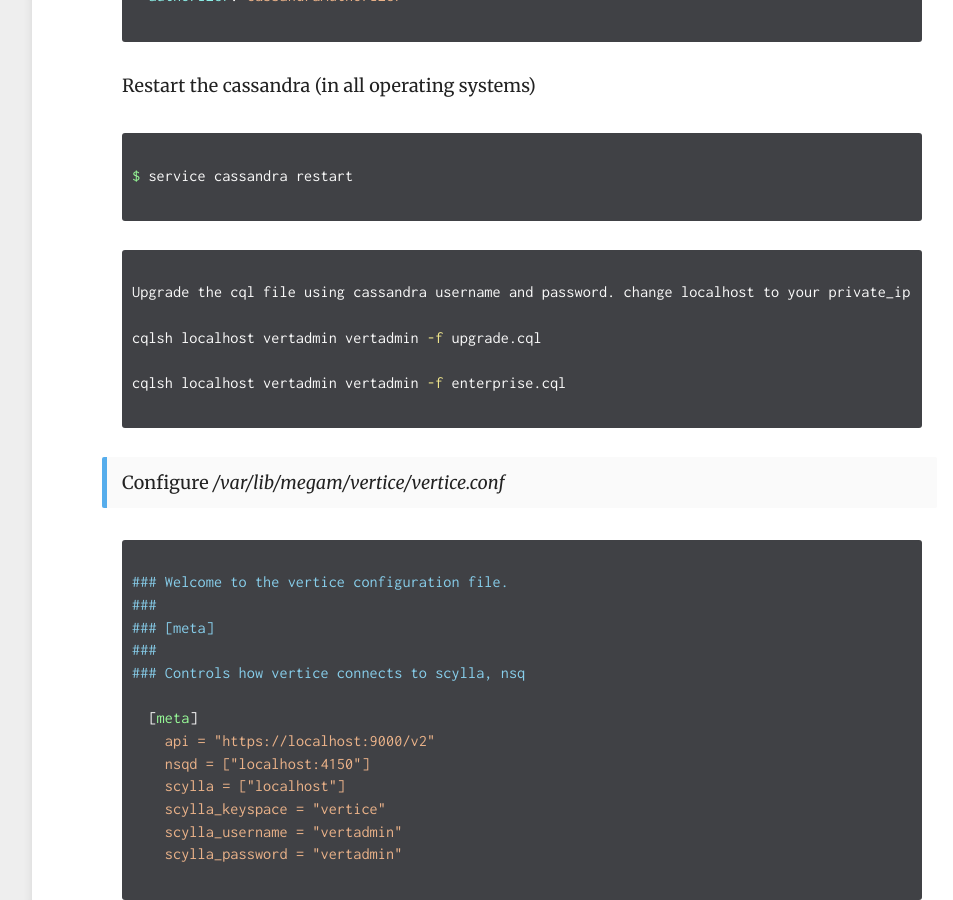
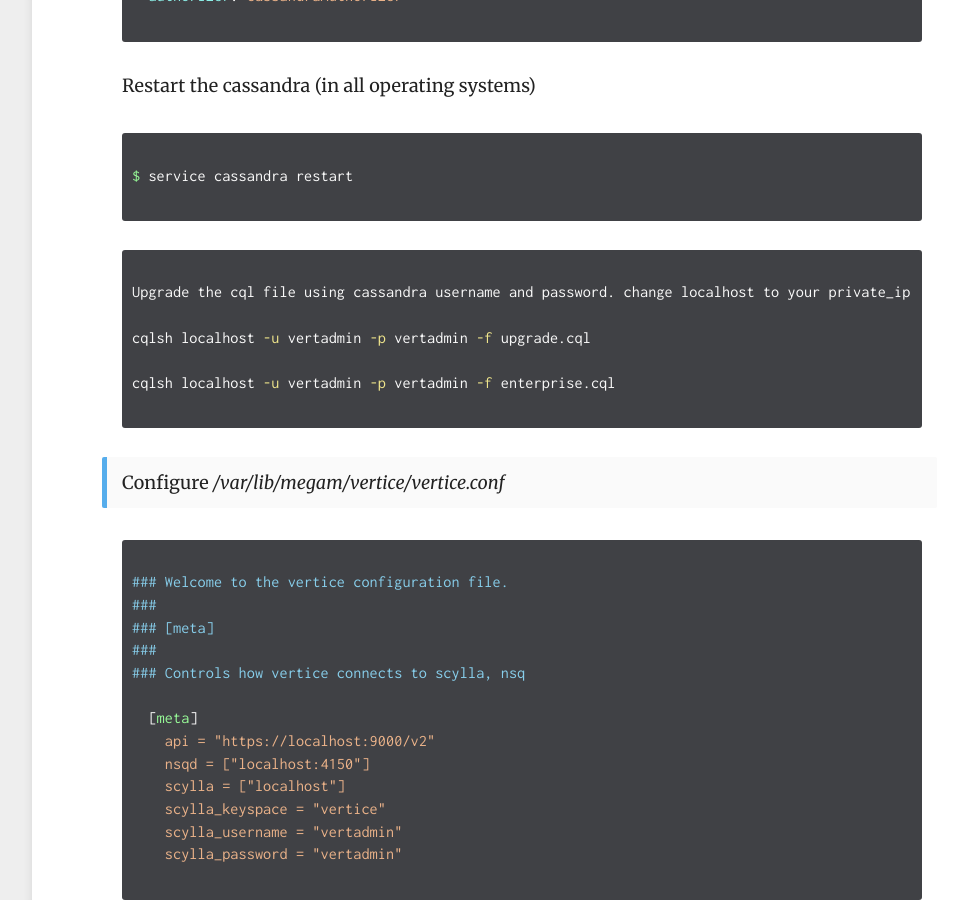
Before and after one commit to megamsys/docs.megam.io, a Jekyll site: the page built from _configuration/vertice.md, in a window 1280 px wide and 900 px high, scrolled down 4127 px. Shown: the whole window, without its empty margins (268-1221 px from the left). Built offline with Jekyll 4.4.1, drawn with Linux system fonts in a browser that asks for light colours.

```diff
--- a/_configuration/vertice.md
+++ b/_configuration/vertice.md
@@ -181,9 +181,9 @@ $ service cassandra restart
 
 Upgrade the cql file using cassandra username and password. change localhost to your private_ip
 
-cqlsh localhost vertadmin vertadmin -f upgrade.cql
+cqlsh localhost -u vertadmin -p vertadmin -f upgrade.cql
 
-cqlsh localhost vertadmin vertadmin -f enterprise.cql
+cqlsh localhost -u vertadmin -p vertadmin -f enterprise.cql
 
 ~~~
 
```
Also changed, not shown: _installation/vertice.md (+0 -4 lines).
